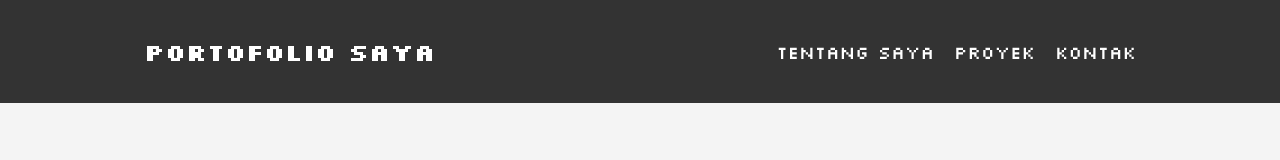
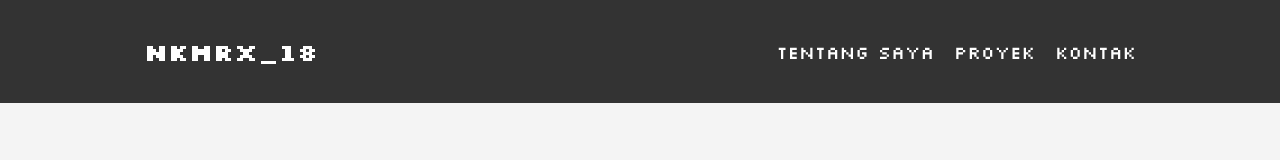
Before and after one commit to kmrcellnet/kmrcellnet, a plain HTML site: page index.html in a window 1280 px wide. Shown: the top 160 px of the page. Drawn offline with Linux system fonts and the light colour scheme.

Commit message:
Update index.html

```diff
--- a/index.html
+++ b/index.html
@@ -151,7 +151,7 @@
 <body>
   <header>
     <div class="container">
-      <h1 class="logo">Portofolio Saya</h1>
+      <h1 class="logo">Nkmrx_18</h1>
       <nav>
         <ul>
           <li><a href="#about">Tentang Saya</a></li>
```
